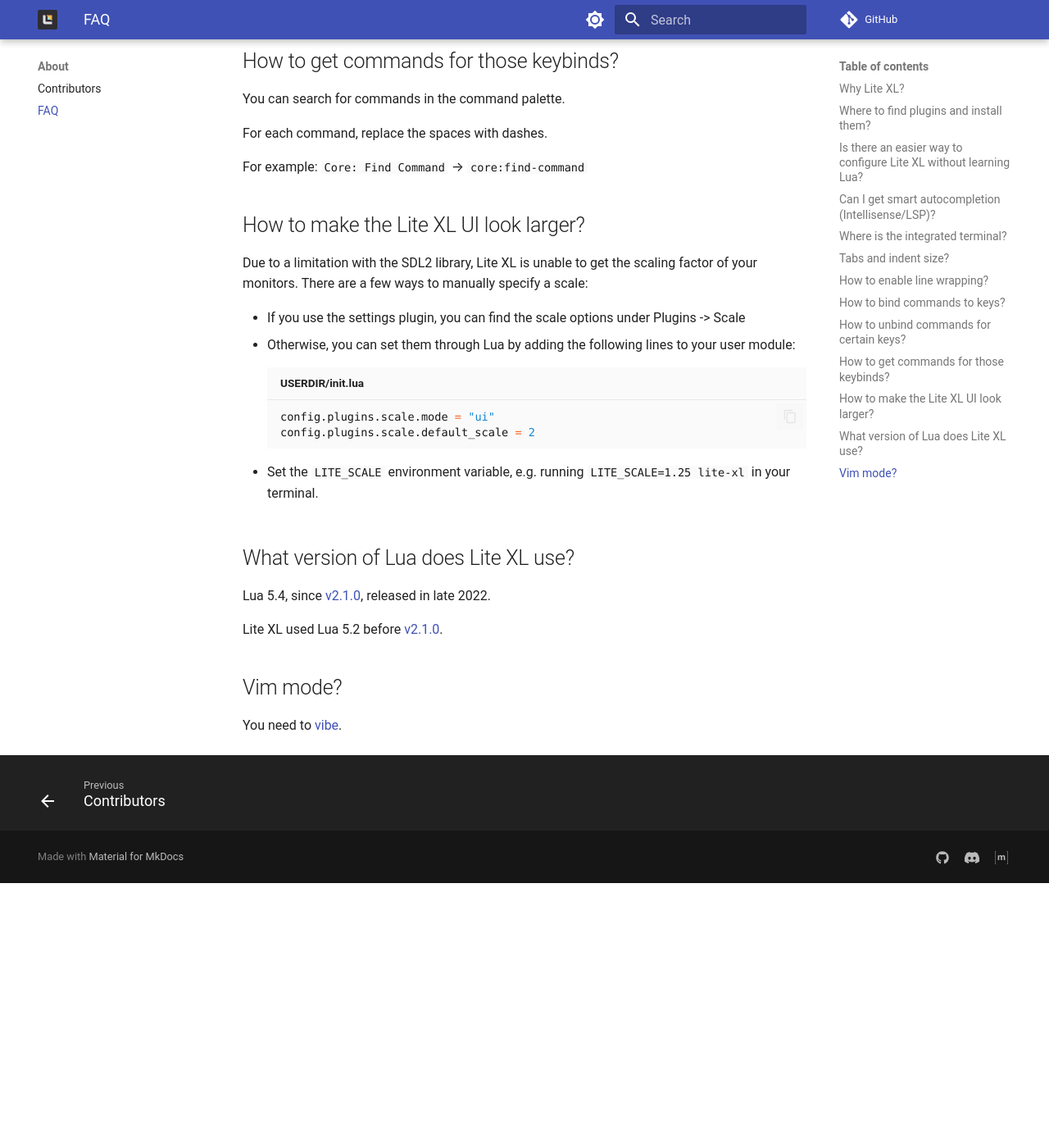
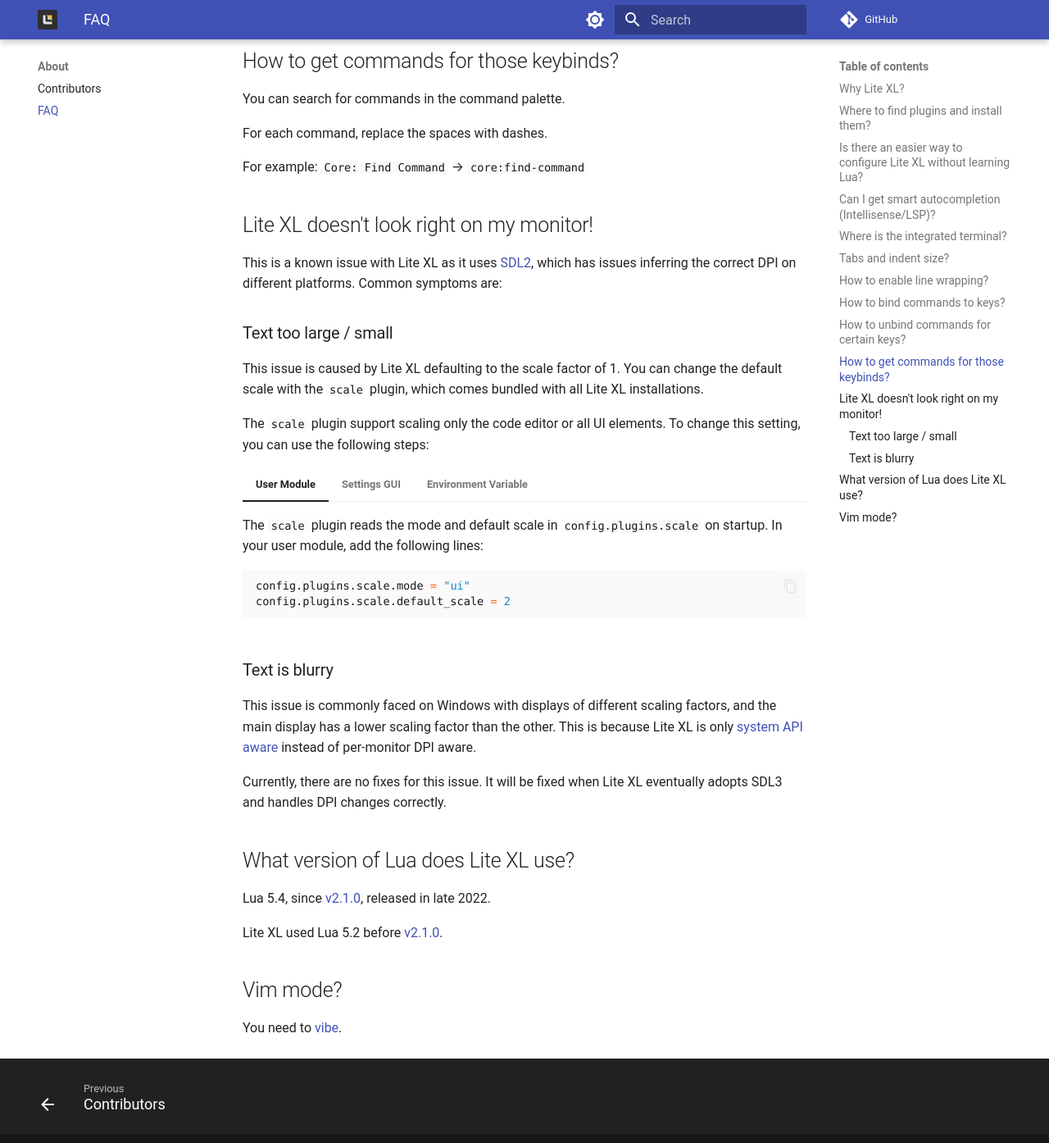
Before and after one commit to lite-xl/lite-xl.github.io, an MkDocs documentation site: the page built from docs/about/faq.md, in a window 1280 px wide and 1400 px high, scrolled down 1669 px. Shown: the top 1394 px of the window at 82% size. Built offline with MkDocs 1.6.1 and Material for MkDocs 9.7.7, drawn with Linux system fonts in a browser that asks for light colours; plug-ins that fetch from the network failed and are left out; comment, search, counter and statistics services are not loaded; the version menu is left out; before the commit the page ends 2746 px from its top, so only the background shows below that.

Commit message:
reformat and add dpi-awareness clarification

````diff
--- a/docs/about/faq.md
+++ b/docs/about/faq.md
@@ -77,22 +77,57 @@
 
 For example: `Core: Find Command` → `core:find-command`
 
-## How to make the Lite XL UI look larger?
+## Lite XL doesn't look right on my monitor!
 
-Due to a limitation with the SDL2 library,
-Lite XL is unable to get the scaling factor of your monitors.
-There are a few ways to manually specify a scale:
+This is a known issue with Lite XL as it uses [SDL2],
+which has issues inferring the correct DPI on different platforms.
+Common symptoms are:
 
-- If you use the settings plugin, you can find the scale options under Plugins -> Scale
-- Otherwise, you can set them through Lua by adding the following lines to your user module:
+### Text too large / small
 
-    ```lua title="USERDIR/init.lua"
+This issue is caused by Lite XL defaulting to the scale factor of 1.
+You can change the default scale with the `scale` plugin,
+which comes bundled with all Lite XL installations.
+
+The `scale` plugin support scaling only the code editor or all UI elements.
+To change this setting, you can use the following steps:
+
+=== "User Module"
+
+    The `scale` plugin reads the mode and default scale in `config.plugins.scale` on startup.
+    In your user module, add the following lines:
+
+    ```lua
     config.plugins.scale.mode = "ui"
     config.plugins.scale.default_scale = 2
     ```
 
-- Set the `LITE_SCALE` environment variable, e.g. running `LITE_SCALE=1.25 lite-xl` in your terminal.
+=== "Settings GUI"
 
+    To change the scale, navigate to the "Plugins" tab and expand the "Scale" section.
+    Select "Everything" for the "Mode" dropdown and choose a default scaling factor
+    that suits your monitor.
+    The changes will apply on editor restart.
+
+    ![scale plugin settings]{ loading=lazy }
+
+=== "Environment Variable"
+
+    The `LITE_SCALE` environment variable can be used to set the scaling factor
+    for testing purposes.
+
+    ```sh
+    LITE_SCALE=1.25 lite-xl
+    ```
+
+### Text is blurry
+
+This issue is commonly faced on Windows with displays of different scaling factors,
+and the main display has a lower scaling factor than the other.
+This is because Lite XL is only [system API aware] instead of per-monitor DPI aware.
+
+Currently, there are no fixes for this issue.
+It will be fixed when Lite XL eventually adopts SDL3 and handles DPI changes correctly.
 
 ## What version of Lua does Lite XL use?
 
@@ -105,17 +140,21 @@
 You need to [vibe].
 
 
-[lite]:              https://github.com/rxi/lite
-[rxi]:               https://github.com/rxi/lite
-[FreeType]:          https://freetype.org/
-[AGG]:               https://agg.sourceforge.net/antigrain.com/index.html
-[rejected]:          https://github.com/rxi/lite/issues/145#issuecomment-643636679
-[plugin repository]: https://github.com/lite-xl/lite-xl-plugins
-[LPM]:               https://github.com/lite-xl/lite-xl-plugin-manager
-[here]:              ../user-guide/managing-plugins.md
-[v2.1.0]:            https://github.com/lite-xl/lite-xl/releases/tag/v2.1.0
-[LSP]:               https://github.com/lite-xl/lite-xl-lsp
-[lite-xl-terminal]:  https://github.com/adamharrison/lite-xl-terminal
-[autowrap]:          https://github.com/lite-xl/lite-xl-plugins/blob/master/plugins/autowrap.lua?raw=1
-[Pragtical]:         https://pragtical.dev
-[vibe]:              https://github.com/eugenpt/lite-xl-vibe
+[lite]:                  https://github.com/rxi/lite
+[rxi]:                   https://github.com/rxi/lite
+[FreeType]:              https://freetype.org/
+[AGG]:                   https://agg.sourceforge.net/antigrain.com/index.html
+[rejected]:              https://github.com/rxi/lite/issues/145#issuecomment-643636679
+[plugin repository]:     https://github.com/lite-xl/lite-xl-plugins
+[LPM]:                   https://github.com/lite-xl/lite-xl-plugin-manager
+[here]:                  ../user-guide/managing-plugins.md
+[v2.1.0]:                https://github.com/lite-xl/lite-xl/releases/tag/v2.1.0
+[LSP]:                   https://github.com/lite-xl/lite-xl-lsp
+[lite-xl-terminal]:      https://github.com/adamharrison/lite-xl-terminal
+[autowrap]:              https://github.com/lite-xl/lite-xl-plugins/blob/master/plugins/autowrap.lua?raw=1
+[Pragtical]:             https://pragtical.dev
+[vibe]:                  https://github.com/eugenpt/lite-xl-vibe
+[SDL2]:                  https://github.com/libsdl-org/SDL/tree/SDL2
+[Settings GUI]:          https://github.com/lite-xl/lite-xl-plugins/blob/master/plugins/settings.lua?raw=1
+[scale plugin settings]: ../assets/user-guide/settings/plugins/scale.png
+[system API aware]:      https://learn.microsoft.com/en-us/windows/win32/hidpi/high-dpi-desktop-application-development-on-windows#dpi-awareness-mode
````
Also changed, not shown: docs/assets/user-guide/settings/plugins/scale.png (added).
